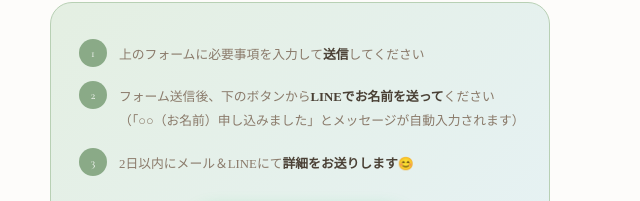
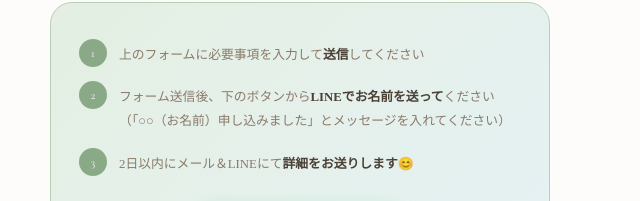
Before and after one commit to welcometoyutorigi-dotcom/YUTORIGIzoom, a plain HTML site: page index.html in a window 1280 px wide. Shown: the part 3841-4042 px from the top of the page, 340-980 px from the left. Drawn offline with nearby package versions, Linux system fonts and the light colour scheme; a web font is replaced by a local one.

Commit message:
Update index.html

```diff
--- a/index.html
+++ b/index.html
@@ -332,7 +332,7 @@ footer a{color:var(--sage);text-decoration:none;}
       </div>
       <div class="step-item">
         <div class="step-num">2</div>
-        <p class="step-text">フォーム送信後、下のボタンから<strong>LINEでお名前を送って</strong>ください<br>（「○○（お名前）申し込みました」とメッセージが自動入力されます）</p>
+        <p class="step-text">フォーム送信後、下のボタンから<strong>LINEでお名前を送って</strong>ください<br>（「○○（お名前）申し込みました」とメッセージを入れてください）</p>
       </div>
       <div class="step-item">
         <div class="step-num">3</div>
```
